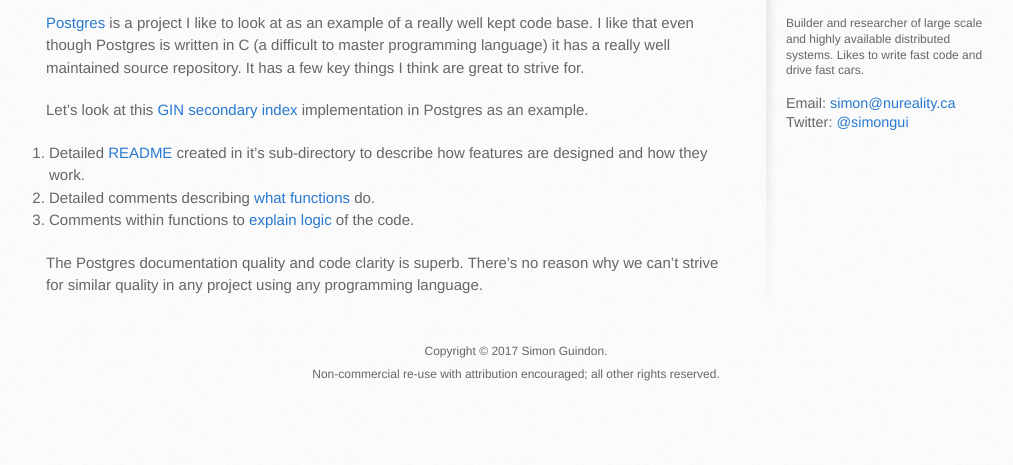
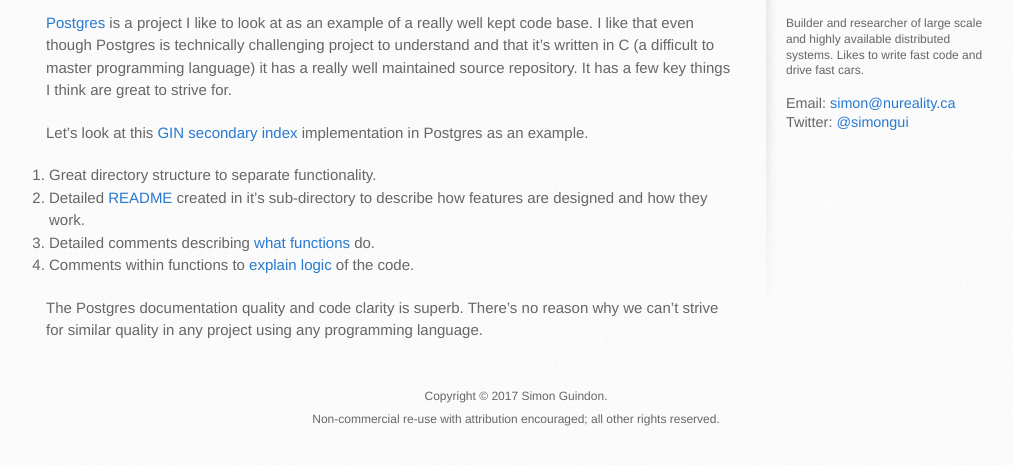
Before and after one commit to simongui/simongui.github.io, a Jekyll site: the page built from _posts/2017-10-11-code-documentation-quality.markdown, in a window 1280 px wide, cut to the strip 436-933 px from the top of the page. Shown: the top 465 px of the strip, without its empty margins (124-1137 px from the left). Built offline with Jekyll 4.4.1, drawn with Linux system fonts in a browser that asks for light colours.

Commit message:
Update 2017-10-11-code-documentation-quality.markdown

```diff
--- a/_posts/2017-10-11-code-documentation-quality.markdown
+++ b/_posts/2017-10-11-code-documentation-quality.markdown
@@ -6,10 +6,11 @@
 
 As I get older I start to value documentation more and more. Maybe it's because I'm getting involved with larger and more complicated projects than earlier in my career, or maybe I'm just getting older and I don't hold every possible thing in my head at once like I used to. Either way, I've come to really appreciate a well documented code base.
 
-[Postgres](https://github.com/postgres/postgres) is a project I like to look at as an example of a really well kept code base. I like that even though Postgres is written in C (a difficult to master programming language) it has a really well maintained source repository. It has a few key things I think are great to strive for.
+[Postgres](https://github.com/postgres/postgres) is a project I like to look at as an example of a really well kept code base. I like that even though Postgres is technically challenging project to understand and that it's written in C (a difficult to master programming language) it has a really well maintained source repository. It has a few key things I think are great to strive for.
 
 Let's look at this [GIN secondary index](https://github.com/postgres/postgres/tree/master/src/backend/access/gin) implementation in Postgres as an example.
 
+1. Great directory structure to separate functionality.
 1. Detailed [README](https://github.com/postgres/postgres/blob/master/src/backend/access/gin/README) created in it's sub-directory to describe how features are designed and how they work.
 1. Detailed comments describing [what functions](https://github.com/postgres/postgres/blob/master/src/backend/access/gin/ginbtree.c#L65) do.
 1. Comments within functions to [explain logic](https://github.com/postgres/postgres/blob/master/src/backend/access/gin/ginbtree.c#L99) of the code.
```
